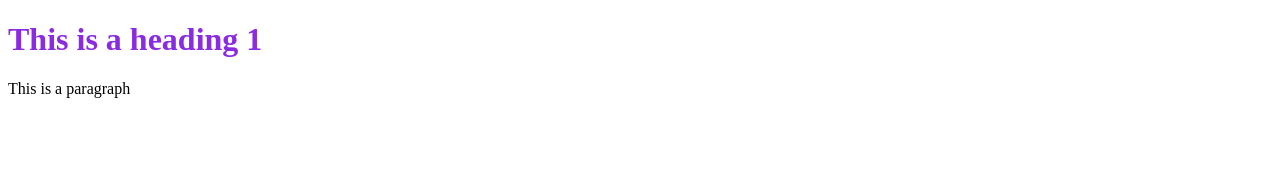
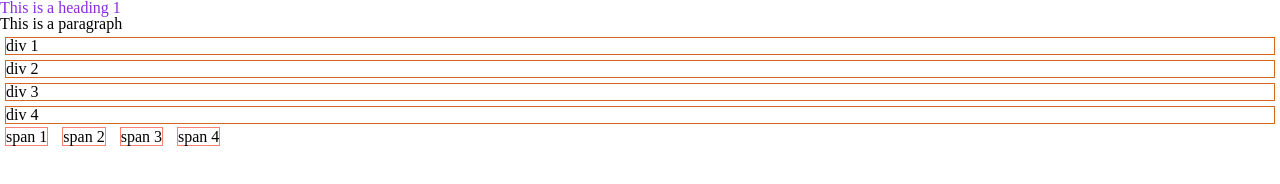
Before and after one commit to ilopezluna/BTS-Hello-World, a plain HTML site: page index.html in a window 1280 px wide. Drawn offline with Linux system fonts and the light colour scheme.

Commit message:
Added examples to show difference between block and inline

```diff
--- a/css/main.css
+++ b/css/main.css
@@ -1,3 +1,13 @@
 h1 {
     color: blueviolet;
 }
+
+div {
+    margin: 5px;
+    border: 1px solid chocolate;
+}
+
+span {
+    margin: 5px;
+    border: 1px solid salmon;
+}
--- a/index.html
+++ b/index.html
@@ -3,6 +3,7 @@
 <head>
     <meta charset="UTF-8">
     <title>Hello World</title>
+    <link rel="stylesheet" href="css/resets.css">
     <link rel="stylesheet" href="css/main.css">
     <script src="js/main.js"></script>
 </head>
@@ -12,5 +13,15 @@
 
 <p>This is a paragraph</p>
 
+<div>div 1</div>
+<div>div 2</div>
+<div>div 3</div>
+<div>div 4</div>
+
+<span>span 1</span>
+<span>span 2</span>
+<span>span 3</span>
+<span>span 4</span>
+
 </body>
 </html>
```
